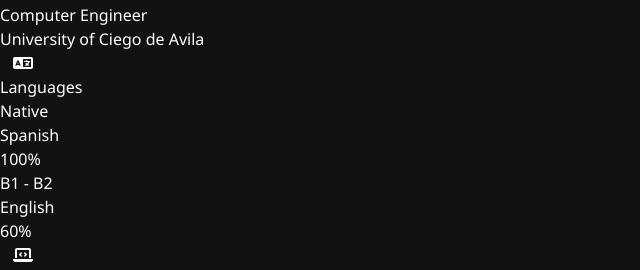
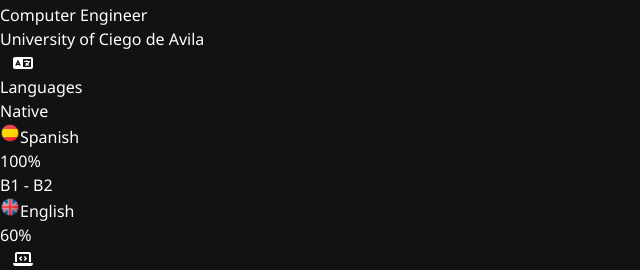
Before and after one commit to jorgelhd94/portfolio, a Next.js app: page / in a window 1280 px wide. Shown: the part 1500-1770 px from the top of the page, without its empty margins (0-640 px from the left). Built offline with nearby package versions, Linux system fonts and the light colour scheme.

Commit message:
finish language component

```diff
--- a/src/components/molecules/LanguageCard/LanguageCard.tsx
+++ b/src/components/molecules/LanguageCard/LanguageCard.tsx
@@ -1,9 +1,11 @@
 import React from 'react';
+import Image, { StaticImageData } from 'next/image';
 
 type LanguageType = {
   level: string;
   language: string;
   percent: number;
+  icon: StaticImageData;
 };
 
 const LanguageCard = (props: LanguageType) => {
@@ -12,9 +14,14 @@ const LanguageCard = (props: LanguageType) => {
       <span className="text-tiny text-gray-lite dark:text-[#b7b7b7]">
         {props.level}
       </span>
-      <div className="flex justify-between pb-4">
-      <h3 className="text-xl dark:text-white"> {props.language} </h3>
-      <h3 className="text-xl dark:text-white"> {props.percent}% </h3>
+      <div className="flex justify-between pb-3">
+        <h3 className="text-xl dark:text-white">
+          <span className="mr-2 align-middle">
+            <Image src={props.icon} alt="Spanish" width={20} height={20} />
+          </span>
+          {props.language}
+        </h3>
+        <h3 className="text-xl dark:text-white"> {props.percent}% </h3>
       </div>
       <div
         className="bg-indigo-500 h-1 rounded-full p-1"
--- a/src/components/sections/Education/Education.tsx
+++ b/src/components/sections/Education/Education.tsx
@@ -3,6 +3,8 @@ import { FontAwesomeIcon } from '@fortawesome/react-fontawesome';
 import { faGraduationCap, faLanguage } from '@fortawesome/free-solid-svg-icons';
 import EducationCard from '../../molecules/EducationCard/EducationCard';
 import LanguageCard from '../../molecules/LanguageCard/LanguageCard';
+import Spanish from '../../../../public/spanish.png';
+import English from '../../../../public/english.png';
 
 const Education = () => {
   return (
@@ -53,11 +55,13 @@ const Education = () => {
           level='Native'
           language='Spanish'
           percent={100}
+          icon={Spanish}
           />
           <LanguageCard
           level='B1 - B2'
           language='English'
           percent={60}
+          icon={English}
           />
         </div>
       </div>
```
Also changed, not shown: public/english.png (added), public/spanish.png (added).
